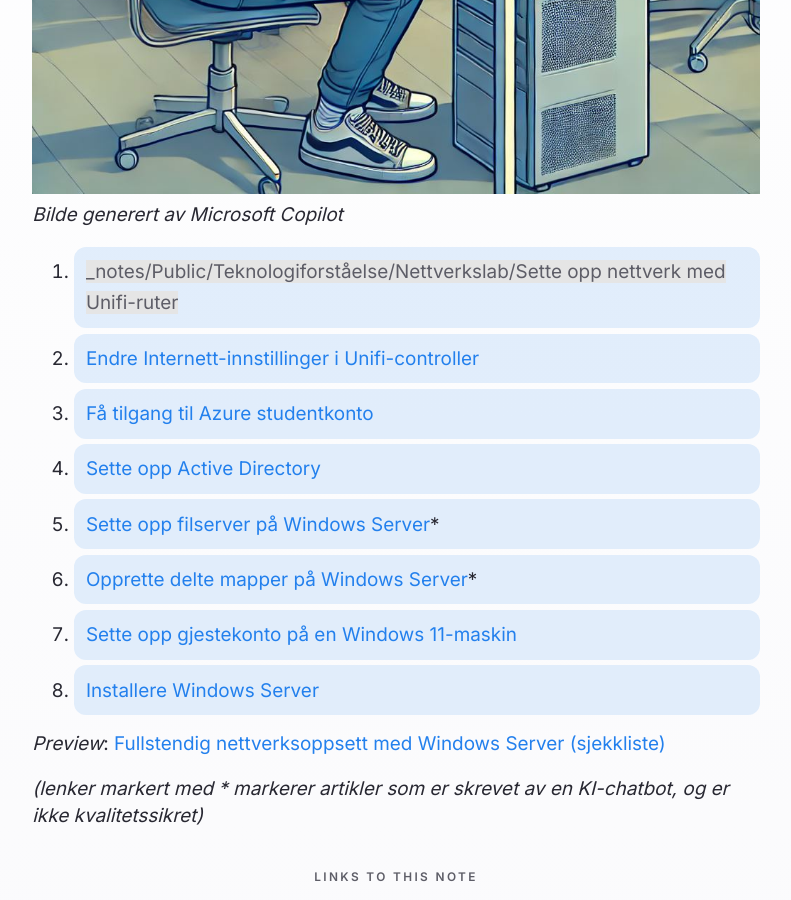
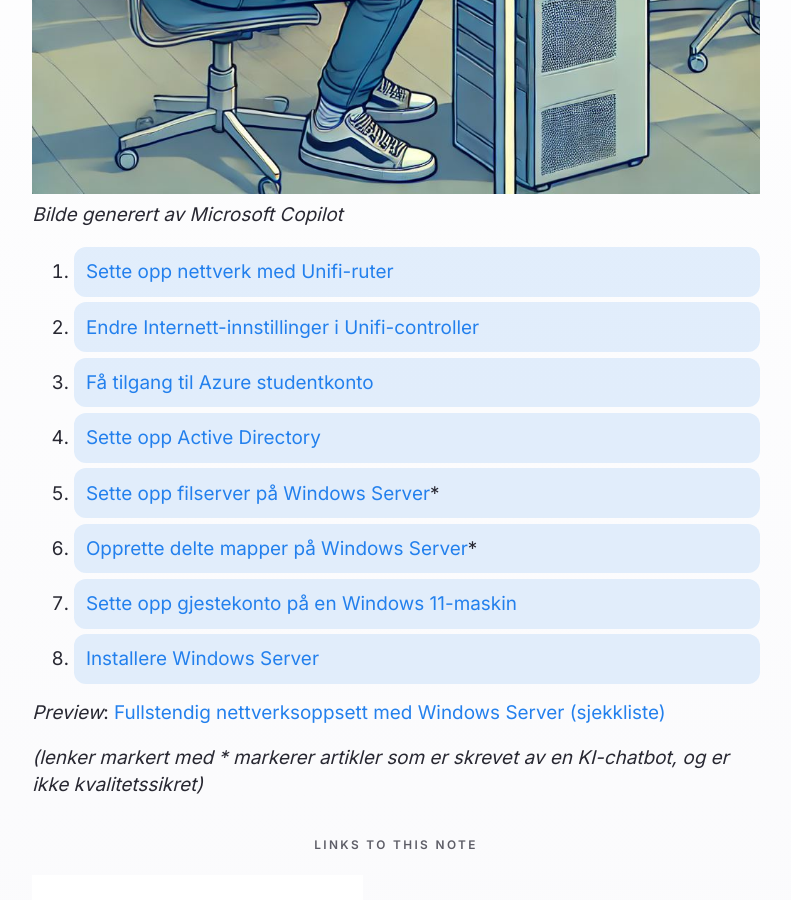
Before and after one commit to Cha-IM/cha-im.github.io, a Jekyll site: the page built from _notes/Public/Teknologiforståelse/Nettverkslab/Nettverkslab.md, in a window 1280 px wide and 900 px high, scrolled down 761 px. Shown: the whole window, without its empty margins (244-1035 px from the left). Built offline with Jekyll 4.4.1, drawn with Linux system fonts in a browser that asks for light colours.

Commit message:
TRFK-811339 2026-11-5:18:22:51

```diff
--- a/_notes/Public/Teknologiforståelse/Nettverkslab/Nettverkslab.md
+++ b/_notes/Public/Teknologiforståelse/Nettverkslab/Nettverkslab.md
@@ -6,7 +6,7 @@ date: 19-03-2024
 ![](/assets/img/nettverkslab/datalab.png)
 *Bilde generert av Microsoft Copilot*
 
-1. [[_notes/Public/Teknologiforståelse/Nettverkslab/Sette opp nettverk med Unifi-ruter]]
+1. [[Sette opp nettverk med Unifi-ruter]]
 2. [[Endre Internett-innstillinger i Unifi-controller]]
 3. [[Få tilgang til Azure studentkonto]]
 4. [[Sette opp Active Directory]]
```
Also changed, not shown: _notes/Public/Teknologiforståelse/Nettverkslab/Sette opp nettverk med USG-ruter.md (+1 -1 lines), .obsidian/workspace.json.
